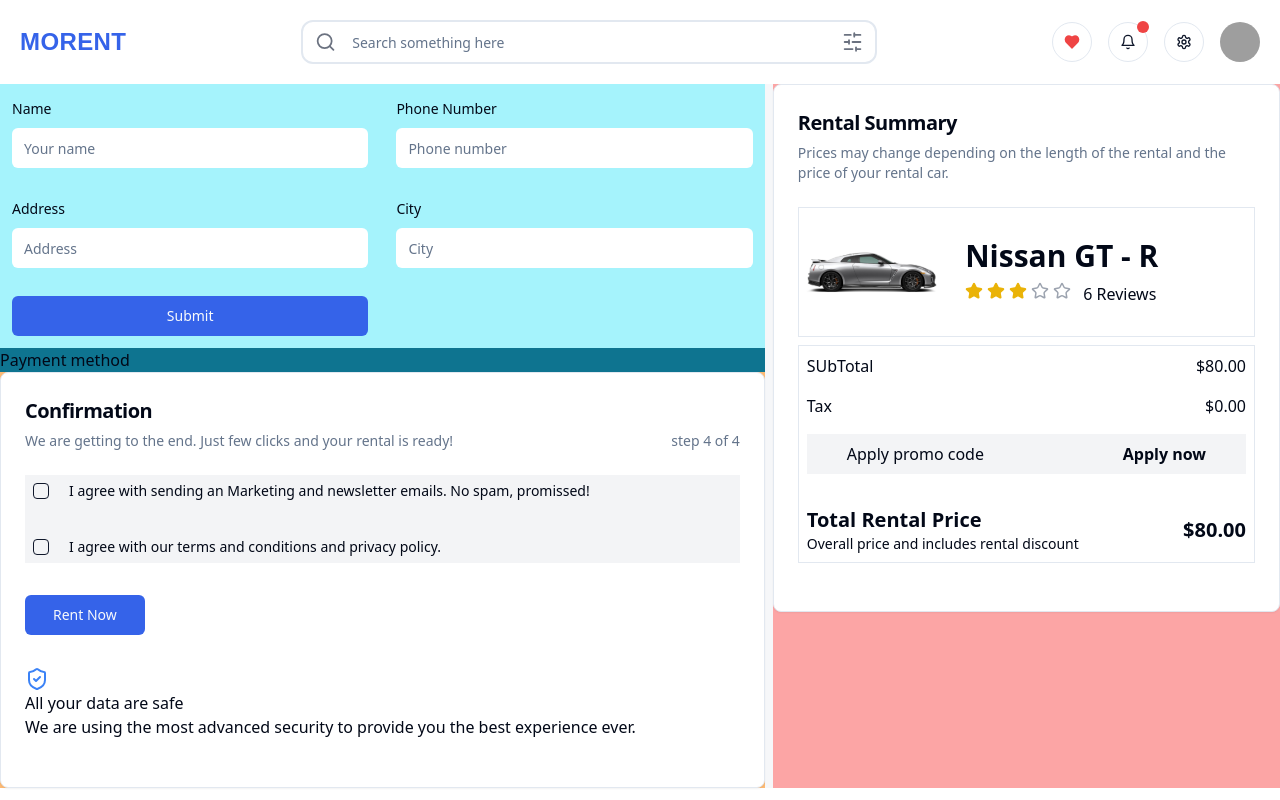
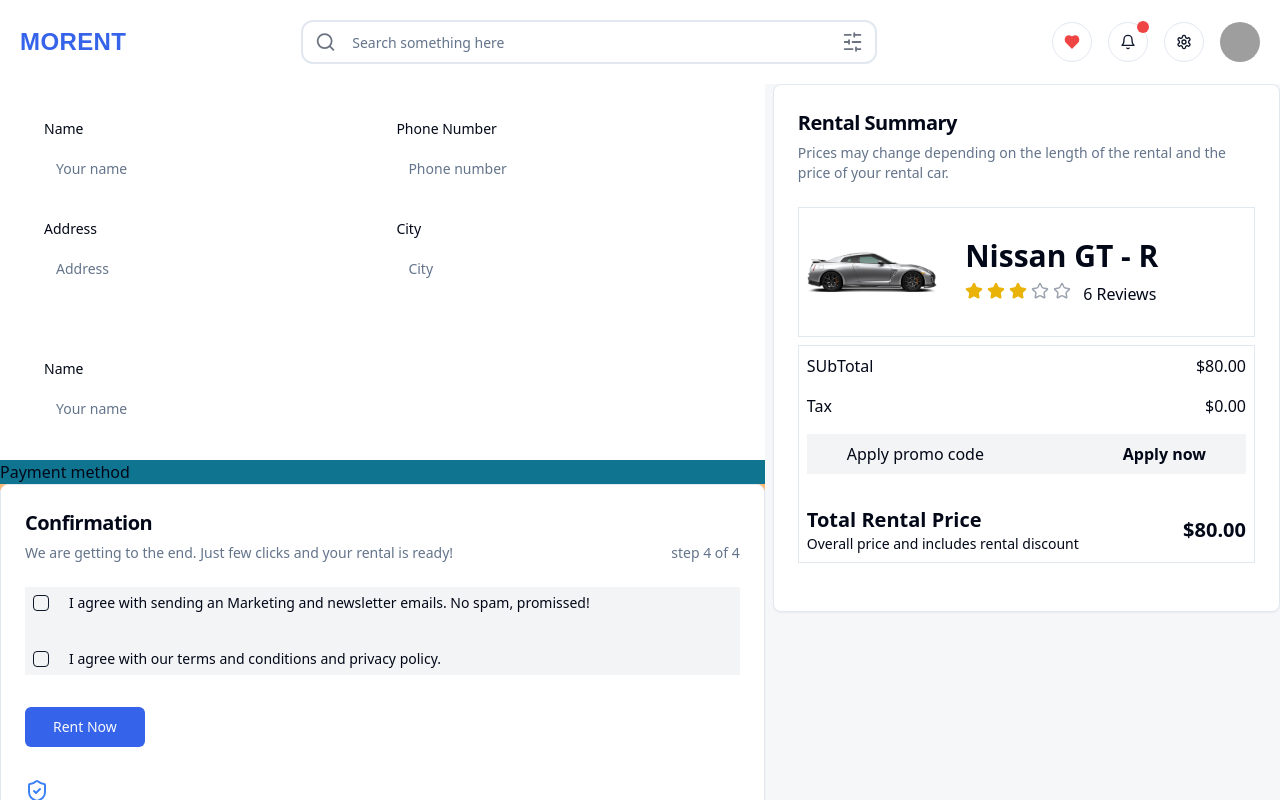
Before and after one commit to Lostovayne/car-rent-website, a React (Vite) app: page /payment in a window 1280 px wide. Shown: the top 800 px of the page. Built offline with nearby package versions, Linux system fonts and the light colour scheme; grey boxes are pictures that could not be loaded.

Commit message:
feat(paymet):agrega SectionCard en PaymentInfoForm

```diff
--- a/src/components/index.ts
+++ b/src/components/index.ts
@@ -21,3 +21,5 @@ export * from "./payment/summary/CarCard"
 export * from "./payment/summary/CarTotales"
 export * from "./payment/summary/RentalSummary"
 export * from "./payment/payment/ConfirmationRental"
+
+export * from "./sectionCar/SectionCards"
--- a/src/components/payment/PaymentCarRent.tsx
+++ b/src/components/payment/PaymentCarRent.tsx
@@ -14,7 +14,7 @@ export const PaymentCarRent = () => {
   return (
     <div className="grid w-full grid-cols-1 md:grid-cols-5 gap-2">
       {/* rental summary */}
-      <div className="col-span-2 bg-red-300 order-first md:order-last">
+      <div className="col-span-2 order-first md:order-last">
         <RentalSummary
           car={carDetails}
           carReviews={{
@@ -27,7 +27,7 @@ export const PaymentCarRent = () => {
       {/* payment */}
       <div className="col-span-3 ">
         <div className="flex flex-col ">
-          <div className=" bg-cyan-200">
+          <div className=" ">
             <PaymentInfoForm />
           </div>
           <div className=" bg-cyan-700">Payment method</div>
--- a/src/components/payment/payment/PaymentInfoForm.tsx
+++ b/src/components/payment/payment/PaymentInfoForm.tsx
@@ -2,7 +2,6 @@ import { zodResolver } from "@hookform/resolvers/zod";
 import { useForm } from "react-hook-form";
 import { z } from "zod";
 
-import { Button } from "../../ui/button";
 import {
   Form,
   FormControl,
@@ -13,6 +12,7 @@ import {
   FormMessage,
 } from "../../ui/form";
 import { Input } from "../../ui/input";
+import { SectionCards } from "../../sectionCar/SectionCards";
 
 const formSchema = z.object({
   name: z.string().min(2).max(50),
@@ -41,13 +41,15 @@ export const PaymentInfoForm = () => {
   }
 
   return (
-    <div className="p-3">
+    <div className="p-3 bg-card">
       <Form {...form}>
         <form
           onSubmit={form.handleSubmit(onSubmit)}
-          className="grid grid-cols-0 sm:grid-cols-2 gap-7"
+          className="grid grid-cols-0 gap-7"
         >
 
+          {/* Billing Info */}
+          <SectionCards className="grid grid-cols-0 sm:grid-cols-2 gap-7">
             {/* name */}
             <FormField
               control={form.control}
@@ -111,8 +113,31 @@ export const PaymentInfoForm = () => {
               )}
             />
 
+          </SectionCards>
 
-          <Button type="submit">Submit</Button>
+
+          {/* Rental Info */}
+          <SectionCards className="grid grid-cols-0 sm:grid-cols-2 gap-7">
+            {/* name */}
+            <FormField
+              control={form.control}
+              name="name"
+              render={({ field }) => (
+                <FormItem>
+                  <FormLabel>Name</FormLabel>
+                  <FormControl>
+                    <Input placeholder="Your name" {...field} />
+                  </FormControl>
+                  {/* <FormDescription>
+                  This is your public display name.
+                </FormDescription> */}
+                  <FormMessage />
+                </FormItem>
+              )}
+            />
+
+          </SectionCards>
+
         </form>
       </Form>
     </div>
```
Lines whose indentation alone changed are shown as unchanged.
